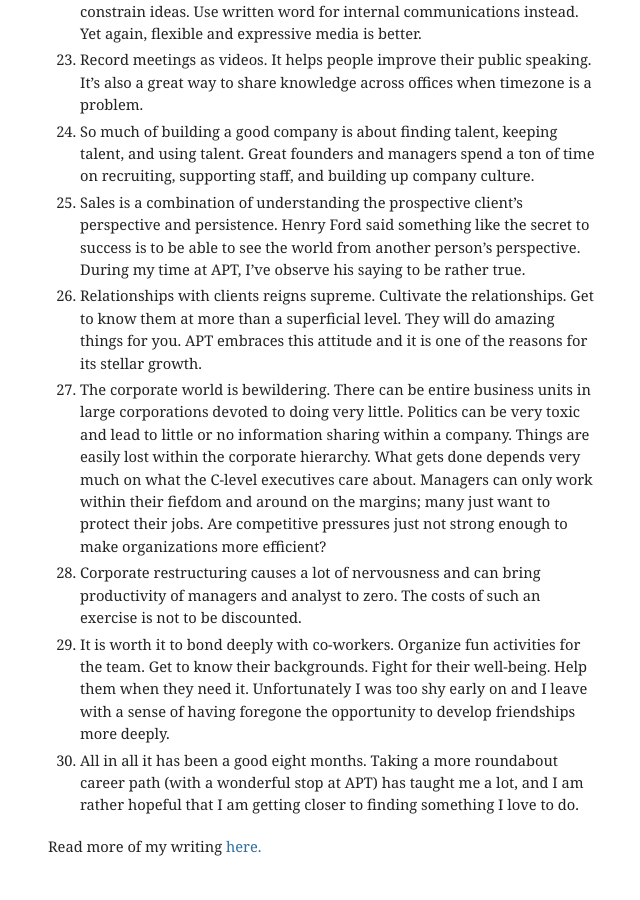
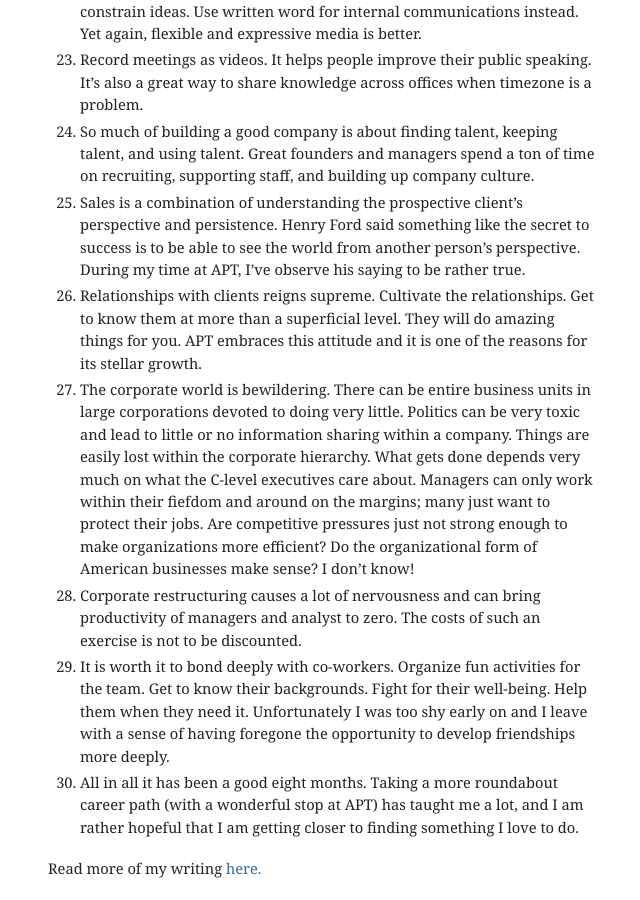
Before and after one commit to mbwong/mbwong.github.com, a Jekyll site: the page built from _posts/2013-04-30-lessons-from-apt.md, in a window 1280 px wide and 900 px high, scrolled down 2075 px. Shown: the whole window, without its empty margins (302-942 px from the left). Built offline with Jekyll 4.4.1, drawn with Linux system fonts in a browser that asks for light colours; before the commit the page ends 2953 px from its top, so only the background shows below that.

Commit message:
Update 2013-04-30-lessons-from-apt.md

```diff
--- a/_posts/2013-04-30-lessons-from-apt.md
+++ b/_posts/2013-04-30-lessons-from-apt.md
@@ -32,7 +32,7 @@
 24. So much of building a good company is about finding talent, keeping talent, and using talent. Great founders and managers spend a ton of time on recruiting, supporting staff, and building up company culture.
 25. Sales is a combination of understanding the prospective client's perspective and persistence. Henry Ford said something like the secret to success is to be able to see the world from another person's perspective. During my time at APT, I've observe his saying to be rather true.
 26. Relationships with clients reigns supreme. Cultivate the relationships. Get to know them at more than a superficial level. They will do amazing things for you. APT embraces this attitude and it is one of the reasons for its stellar growth.
-27. The corporate world is bewildering. There can be entire business units in large corporations devoted to doing very little. Politics can be very toxic and lead to little or no information sharing within a company. Things are easily lost within the corporate hierarchy. What gets done depends very much on what the C-level executives care about. Managers can only work within their fiefdom and around on the margins; many just want to protect their jobs. Are competitive pressures just not strong enough to make organizations more efficient?
+27. The corporate world is bewildering. There can be entire business units in large corporations devoted to doing very little. Politics can be very toxic and lead to little or no information sharing within a company. Things are easily lost within the corporate hierarchy. What gets done depends very much on what the C-level executives care about. Managers can only work within their fiefdom and around on the margins; many just want to protect their jobs. Are competitive pressures just not strong enough to make organizations more efficient? Do the organizational form of American businesses make sense? I don't know!
 28. Corporate restructuring causes a lot of nervousness and can bring productivity of managers and analyst to zero. The costs of such an exercise is not to be discounted.
 29. It is worth it to bond deeply with co-workers. Organize fun activities for the team. Get to know their backgrounds. Fight for their well-being. Help them when they need it. Unfortunately I was too shy early on and I leave with a sense of having foregone the opportunity to develop friendships more deeply.
 30. All in all it has been a good eight months. Taking a more roundabout career path (with a wonderful stop at APT) has taught me a lot, and I am rather hopeful that I am getting closer to finding something I love to do.
```
